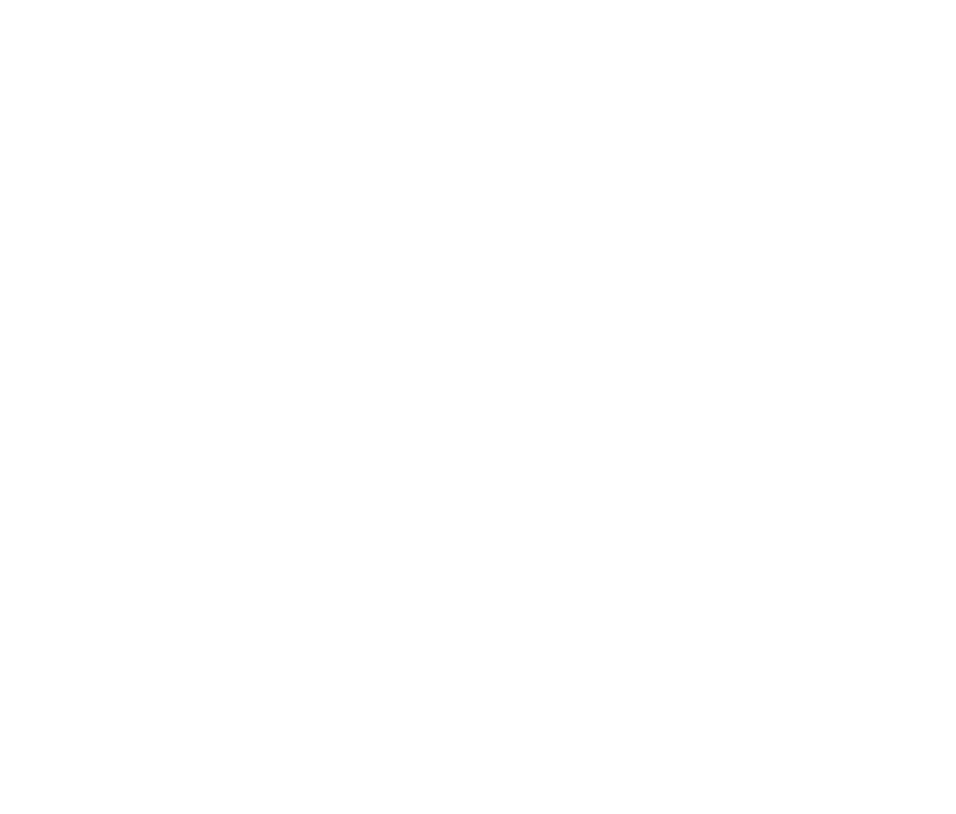
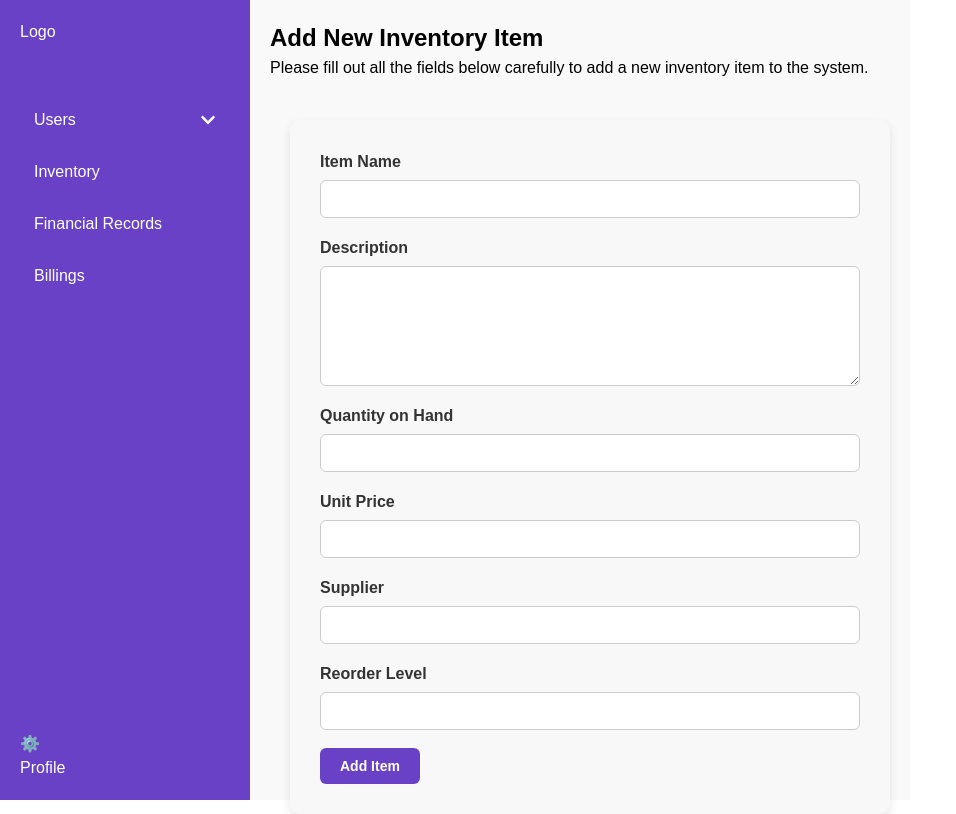
Before and after one commit to Odindindindindun-Development/MAV, a React app in the folder frontend/: page /inventory/add in a window 1280 px wide. Before the commit this address had no page. Shown: the whole page, without its empty margins (0-956 px from the left). Built offline with nearby package versions, Linux system fonts and the light colour scheme; the HTML template or start-up script is replaced by a standard one.

Commit message:
Add Inventory added

```diff
--- a/frontend/src/App.tsx
+++ b/frontend/src/App.tsx
@@ -4,6 +4,8 @@
 import UserTransaction from "./pages/UserTransaction";
 import AddUser from "./pages/AddUser";
 import EditUser from "./pages/EditUser";
+import InventorySystem from "./pages/InventorySystem";
+import AddInventory from "./pages/AddInventory";
 import "./style/style.css";
 
 const App: React.FC = () => {
@@ -14,6 +16,9 @@
         <Route path="/users/customer-transactions" element={<UserTransaction />} />
         <Route path="/users/add" element={<AddUser />} />
         <Route path="/users/edit/:id" element={<EditUser />} />
+        <Route path="/inventory" element={<InventorySystem />} />
+        <Route path="/inventory/add" element={<AddInventory />} />
+
       </Routes>
     </Router>
 
--- a/frontend/src/components/InventoryHeader.tsx
+++ b/frontend/src/components/InventoryHeader.tsx
@@ -7,13 +7,16 @@
   return (
     <header className="header">
       <div>
-        <h2>Customer Information</h2>
-        <p>Track, manage, and forecast your customers and orders.</p>
+        <h2>Inventory</h2>
+        <p>Monitor, update, and control your stock levels</p>
       </div>
-      <Link to={`/users/add`}>
+      <div className="header-buttons">
         <button className="add-btn"> <FaBell />Notification</button>
+      <Link to={`/inventory/add`}>
         <button className="add-btn"> <FaPlus />Add</button>
       </Link>
+      </div>
+
 
     </header>
   );
--- a/frontend/src/components/InventoryTable.tsx
+++ b/frontend/src/components/InventoryTable.tsx
@@ -14,6 +14,10 @@
   const [inventory, setInventory] = useState<StockItem[]>([]);
   const [selectedItem, setSelectedItem] = useState<StockItem | null>(null);
   const [isModalOpen, setIsModalOpen] = useState(false);
+
+  // Pagination states
+  const [currentPage, setCurrentPage] = useState(1);
+  const [rowsPerPage, setRowsPerPage] = useState(5); // 👈 Change this number to set how many rows show per page
 
   useEffect(() => {
     const fetchInventory = async () => {
@@ -43,11 +47,14 @@
     if (!selectedItem) return;
 
     try {
-      const response = await fetch(`http://127.0.0.1:8000/api/inventory/${selectedItem.StockItemID}`, {
-        method: "PUT",
-        headers: { "Content-Type": "application/json" },
-        body: JSON.stringify(selectedItem),
-      });
+      const response = await fetch(
+        `http://127.0.0.1:8000/api/inventory/${selectedItem.StockItemID}`,
+        {
+          method: "PUT",
+          headers: { "Content-Type": "application/json" },
+          body: JSON.stringify(selectedItem),
+        }
+      );
 
       if (response.ok) {
         const updatedInventory = inventory.map((item) =>
@@ -69,9 +76,14 @@
     setSelectedItem({ ...selectedItem, [name]: value });
   };
 
+  // Pagination logic
+  const totalPages = Math.ceil(inventory.length / rowsPerPage);
+  const indexOfLastItem = currentPage * rowsPerPage;
+  const indexOfFirstItem = indexOfLastItem - rowsPerPage;
+  const currentItems = inventory.slice(indexOfFirstItem, indexOfLastItem);
+
   return (
     <div className="table-container">
-      <h2>Inventory Items</h2>
       <table className="data-table">
         <thead>
           <tr>
@@ -85,7 +97,7 @@
           </tr>
         </thead>
         <tbody>
-          {inventory.map((item) => (
+          {currentItems.map((item) => (
             <tr key={item.StockItemID}>
               <td>{item.ItemName}</td>
               <td>{item.Description}</td>
@@ -100,6 +112,43 @@
           ))}
         </tbody>
       </table>
+
+      {/* Pagination */}
+      {inventory.length > 0 && (
+        <div className="pagination-container">
+          <button
+            onClick={() => setCurrentPage((prev) => Math.max(prev - 1, 1))}
+            disabled={currentPage === 1}
+            className="pagination-btn"
+          >
+            ← Previous
+          </button>
+
+          <div className="pagination-pages">
+            {Array.from({ length: totalPages }, (_, i) => i + 1).map((page) => (
+              <button
+                key={page}
+                onClick={() => setCurrentPage(page)}
+                className={`pagination-number ${
+                  currentPage === page ? "active" : ""
+                }`}
+              >
+                {page}
+              </button>
+            ))}
+          </div>
+
+          <button
+            onClick={() =>
+              setCurrentPage((prev) => Math.min(prev + 1, totalPages))
+            }
+            disabled={currentPage === totalPages}
+            className="pagination-btn"
+          >
+            Next →
+          </button>
+        </div>
+      )}
 
       {/* Modal Popup */}
       {isModalOpen && selectedItem && (
--- a/frontend/src/components/sidebar.tsx
+++ b/frontend/src/components/sidebar.tsx
@@ -53,7 +53,7 @@
 
         {/* OTHER LINKS */}
         <NavLink
-          to="#"
+          to="/Inventory"
           className={({ isActive }) =>
             isActive ? "menu-item active" : "menu-item"
           }
--- /dev/null
+++ b/frontend/src/pages/AddInventory.tsx
@@ -0,0 +1,139 @@
+import React, { useState } from "react";
+import Sidebar from "../components/Sidebar";
+
+const AddInventory: React.FC = () => {
+  const [formData, setFormData] = useState({
+    ItemName: "",
+    Description: "",
+    QuantityOnHand: "",
+    UnitPrice: "",
+    Supplier: "",
+    ReorderLevel: "",
+  });
+
+  const [status, setStatus] = useState("");
+
+  const handleChange = (e: React.ChangeEvent<HTMLInputElement | HTMLTextAreaElement>) => {
+    const { name, value } = e.target;
+    setFormData((prev) => ({ ...prev, [name]: value }));
+  };
+
+  const handleSubmit = async (e: React.FormEvent) => {
+    e.preventDefault();
+
+    try {
+      const res = await fetch("http://127.0.0.1:8000/api/inventory", {
+        method: "POST",
+        headers: { "Content-Type": "application/json" },
+        credentials: "include", // 👈 Laravel Sanctum session
+        body: JSON.stringify(formData),
+      });
+
+      if (!res.ok) throw new Error("Failed to add inventory item");
+
+      await res.json();
+      setStatus("✅ Item added successfully!");
+      setFormData({
+        ItemName: "",
+        Description: "",
+        QuantityOnHand: "",
+        UnitPrice: "",
+        Supplier: "",
+        ReorderLevel: "",
+      });
+    } catch (err) {
+      console.error(err);
+      setStatus("❌ Error adding item.");
+    }
+  };
+
+  return (
+    <div className="dashboard">
+      <Sidebar />
+      <main className="main-content">
+        <h2>Add New Inventory Item</h2>
+        <p>
+          Please fill out all the fields below carefully to add a new inventory item to the system.
+        </p>
+
+        <div className="add-user-container">
+          <form className="user-form" onSubmit={handleSubmit}>
+            <div className="form-group">
+              <label>Item Name</label>
+              <input
+                type="text"
+                name="ItemName"
+                value={formData.ItemName}
+                onChange={handleChange}
+                required
+              />
+            </div>
+
+            <div className="form-group">
+              <label>Description</label>
+              <textarea
+                name="Description"
+                value={formData.Description}
+                onChange={handleChange}
+                required
+              />
+            </div>
+
+            <div className="form-group">
+              <label>Quantity on Hand</label>
+              <input
+                type="number"
+                name="QuantityOnHand"
+                value={formData.QuantityOnHand}
+                onChange={handleChange}
+                required
+              />
+            </div>
+
+            <div className="form-group">
+              <label>Unit Price</label>
+              <input
+                type="number"
+                name="UnitPrice"
+                step="0.01"
+                value={formData.UnitPrice}
+                onChange={handleChange}
+                required
+              />
+            </div>
+
+            <div className="form-group">
+              <label>Supplier</label>
+              <input
+                type="text"
+                name="Supplier"
+                value={formData.Supplier}
+                onChange={handleChange}
+                required
+              />
+            </div>
+
+            <div className="form-group">
+              <label>Reorder Level</label>
+              <input
+                type="number"
+                name="ReorderLevel"
+                value={formData.ReorderLevel}
+                onChange={handleChange}
+                required
+              />
+            </div>
+
+            <button type="submit" className="submit-btn">
+              Add Item
+            </button>
+          </form>
+
+          {status && <p className="status-msg">{status}</p>}
+        </div>
+      </main>
+    </div>
+  );
+};
+
+export default AddInventory;
--- a/frontend/src/pages/UserTransaction.tsx
+++ b/frontend/src/pages/UserTransaction.tsx
@@ -33,9 +33,6 @@
 
     fetchTransactions();
   }, []);
-
-  if (loading) return <p>Loading transactions...</p>;
-  if (error) return <p>{error}</p>;
 
   return (
     <div className="dashboard">
--- a/frontend/src/style/style.css
+++ b/frontend/src/style/style.css
@@ -110,6 +110,12 @@
   margin-bottom: 20px;
 }
 
+.header-buttons {
+  display: flex;
+  justify-content: space-around;
+
+}
+
 .add-btn {
   display: flex;            /* icon + text in a row */
   align-items: center;      /* vertically center */
@@ -153,6 +159,59 @@
   border-bottom: 1px solid #ddd;
   text-align: left;
 }
+
+/* pagination */
+.pagination-container {
+  display: flex;
+  justify-content: center;
+  align-items: center;
+  gap: 1rem;
+  margin-top: 20px;
+  font-size: 14px;
+}
+
+.pagination-btn {
+  background: none;
+  border: 1px solid #ccc;
+  padding: 6px 12px;
+  border-radius: 6px;
+  cursor: pointer;
+  transition: all 0.2s ease-in-out;
+}
+
+.pagination-btn:hover {
+  background-color: #f2f2f2;
+}
+
+.pagination-btn:disabled {
+  opacity: 0.5;
+  cursor: not-allowed;
+}
+
+.pagination-pages {
+  display: flex;
+  gap: 0.5rem;
+}
+
+.pagination-number {
+  border: none;
+  background: transparent;
+  cursor: pointer;
+  padding: 6px 10px;
+  border-radius: 8px;
+  transition: background-color 0.2s;
+}
+
+.pagination-number:hover {
+  background-color: #eee;
+}
+
+.pagination-number.active {
+  background-color: #8E05C2;
+  color: white;
+  font-weight: bold;
+}
+
 
 /* AddUser */
 .add-user-container {
```
